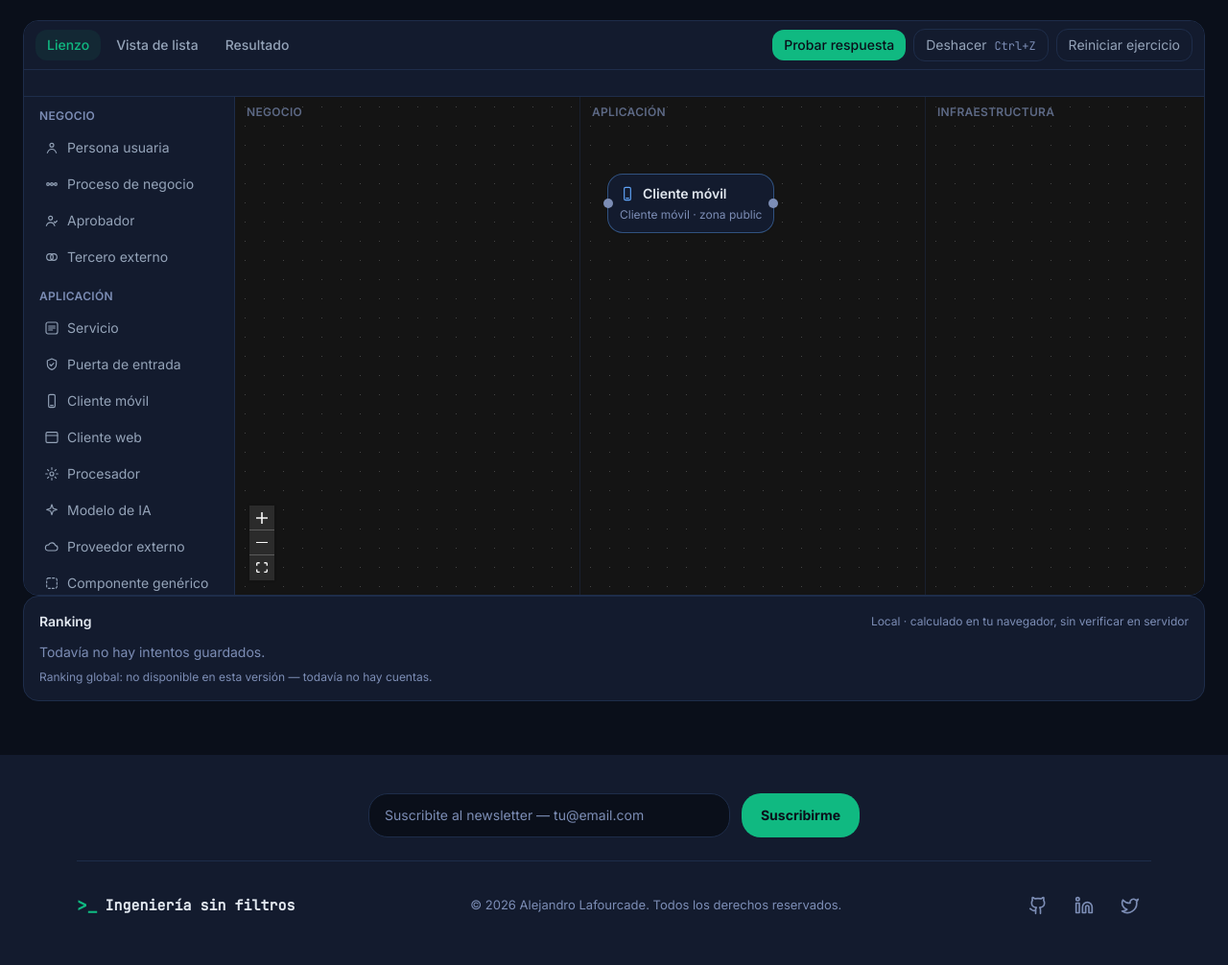
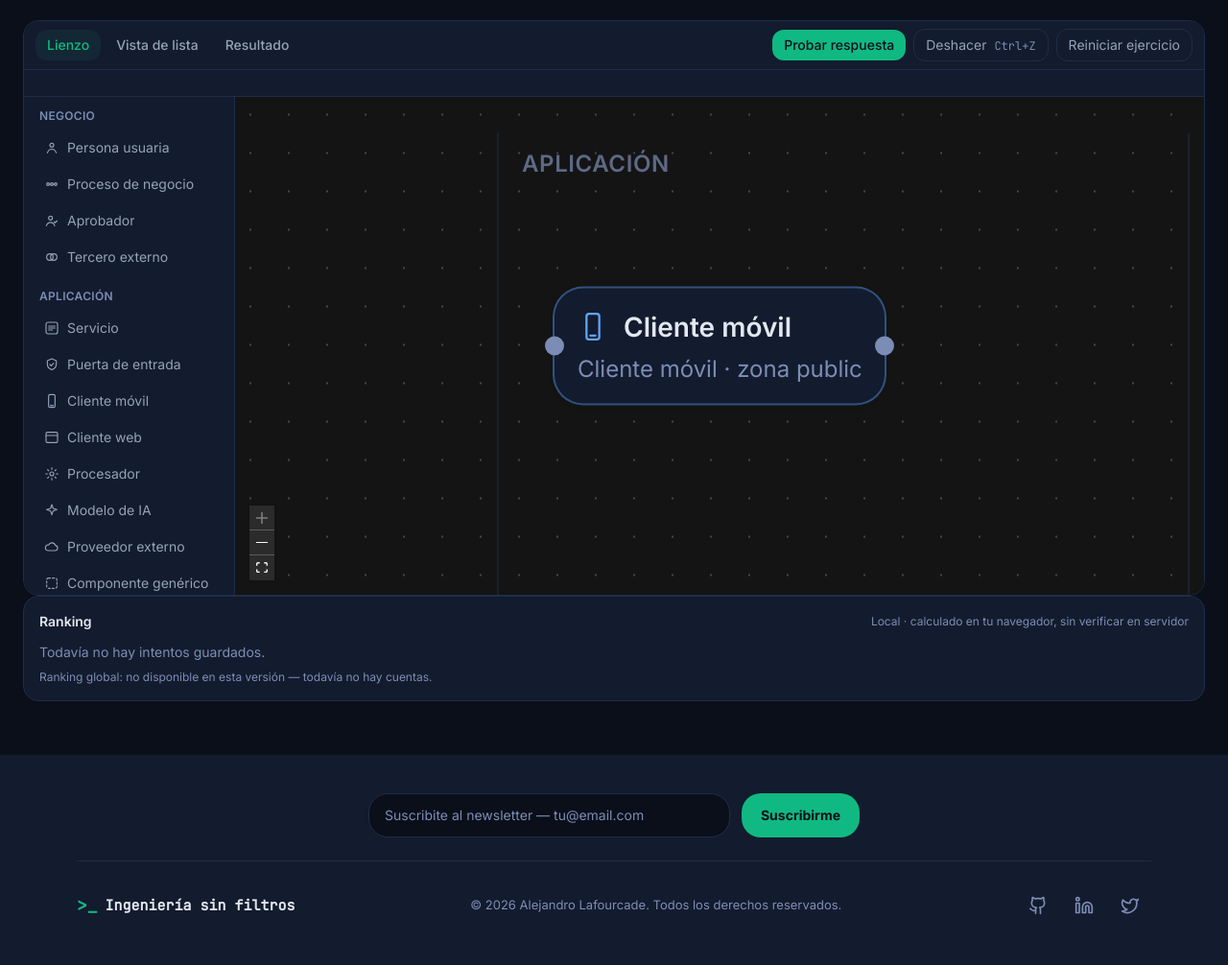
Before and after one commit to alafourcadev/personal-site, an Astro site: page /forja/4/calibration-el-cliente-nunca-habla-directo in a window 1280 px wide. Shown: the part 566-1572 px from the top of the page at 96% size. Built offline with nearby package versions, Linux system fonts and the light colour scheme; Astro itself is replaced by a stand-in of ours; some packages are replaced by stand-ins of ours.

Commit message:
feat(forja): the canvas frames its own content on open, reset and create
An exercise opened with the connection its own brief is about sitting
101px below the window's bottom edge — elementFromPoint returned nothing
there, so the finding the player just read about was neither visible nor
clickable until they discovered the fit-view control by accident. The
gesture itself was never broken; the framing was.

Two mechanisms, isolated by direct measurement: fitView() re-frames the
camera within the pane's own box (already sufficient once a newly created
component would land outside it); scrollIntoView() on mount and on reset
brings the pane itself on-screen when the exercise's brief pushes it below
the fold, which fitView alone cannot fix. Also drops the implicit,
uncoded page scroll a bare el.focus() triggers on an off-screen node,
which was fighting fitView's own pane-relative correction.

```diff
--- a/src/components/forja/canvas/ForjaCanvas.tsx
+++ b/src/components/forja/canvas/ForjaCanvas.tsx
@@ -33,6 +33,7 @@ import type { ComponentType, ConnectionVerdict, Finding, Layer } from '../../../
 import { projectEdges, projectNodes, type ForjaFlowEdge, type ForjaFlowNode } from '../../../lib/forja/canvas/project'
 import { bandForType, bandXRange, clampToBand } from '../../../lib/forja/canvas/bands'
 import { CANVAS_EDGE_STYLE_VARS } from '../../../lib/forja/canvas/edge-theme'
+import { isFullyVisible } from '../../../lib/forja/canvas/viewport-fit'
 import { useForjaStore } from '../../../lib/forja/store/useForjaStore'
 import { CATALOG_UI } from '../../../lib/forja/canvas/catalog-ui'
 import { PLAYER_COLORS, PLAYER_COLOR_ORDER } from '../../../lib/forja/canvas/player-colors'
@@ -103,7 +104,7 @@ function ForjaCanvasInner({ exercise }: ForjaCanvasInnerProps) {
     ),
   )
   const { store, design } = useForjaStore(initialDesign)
-  const { screenToFlowPosition } = useReactFlow()
+  const { screenToFlowPosition, fitView } = useReactFlow()
   const [selectedNodeIds, setSelectedNodeIds] = useState<Set<string>>(new Set())
   const [selectedEdgeIds, setSelectedEdgeIds] = useState<Set<string>>(new Set())
   const [view, setView] = useState<'canvas' | 'list' | 'result'>('canvas')
@@ -127,6 +128,11 @@ function ForjaCanvasInner({ exercise }: ForjaCanvasInnerProps) {
   // it (see the JSX below) is what keeps ContextMenu's `position: absolute`
   // contained to the playground's own box, never the site header.
   const containerRef = useRef<HTMLDivElement>(null)
+  // R1-I ("the canvas frames its own content"): the React Flow pane's own
+  // box — NOT containerRef, which also spans the toolbar/status bar above
+  // it — is what a node's rect is compared against to decide whether a
+  // just-created node landed somewhere the player can actually see.
+  const paneRef = useRef<HTMLDivElement>(null)
   // "Every panel that opens can be closed": closing the result panel
   // returns focus HERE, to the exact control that opened it.
   const submitButtonRef = useRef<HTMLButtonElement>(null)
@@ -190,15 +196,70 @@ function ForjaCanvasInner({ exercise }: ForjaCanvasInnerProps) {
     setEdges(projectEdges(design, selectedEdgeIds, errorEdgeIds, dimmedEdgeIds))
   }, [design, selectedEdgeIds, errorEdgeIds, dimmedEdgeIds])
 
+  // R1-I ("the canvas frames its own content"), scenario "a newly added
+  // component is brought into view": the same layout effect that already
+  // moves focus to a just-created/duplicated node (both go through
+  // pendingFocusId) also checks whether that node's real rendered rect
+  // fits inside the pane's own rect — nextCreatePosition/duplicateNode can
+  // place a node past the pane's visible bottom edge once enough siblings
+  // stack up in the same band. `fitView()` (the exact same instance method
+  // the "encuadrar" control already calls) re-frames every current node,
+  // never just the new one, so the rest of the design stays visible too.
+  //
+  // `{ preventScroll: true }` on the focus call is deliberate: a plain
+  // `el.focus()` on an element the browser considers off-screen triggers
+  // its OWN native scroll-into-view, at the PAGE level — a second, uncoded
+  // scroll mechanism racing the pane-relative `fitView()` right below it.
+  // Measured directly: without this, five rapid creates left the page
+  // scrolled to a page-level y of -143 (partially above the window) while
+  // fitView had already framed the content correctly relative to the pane,
+  // and the two corrections fought each other into a broken final state.
+  // `fitView()` (or, for a loaded exercise, the mount/reset scrollIntoView
+  // above) stays the single, deliberate mechanism for bringing content into
+  // view; focus should only ever move focus.
   useLayoutEffect(() => {
     if (!pendingFocusId.current) return
     const id = pendingFocusId.current
     const el = document.querySelector<HTMLElement>(`.react-flow__node[data-id="${id}"]`)
     if (el) {
-      el.focus()
+      el.focus({ preventScroll: true })
       pendingFocusId.current = null
+      const paneRect = paneRef.current?.getBoundingClientRect() ?? null
+      if (!isFullyVisible(el.getBoundingClientRect(), paneRect)) {
+        void fitView()
+      }
     }
-  }, [nodes])
+  }, [nodes, fitView])
+
+  // R1-I ("the canvas frames its own content"), the scenario that actually
+  // measures the defect: "GIVEN an exercise whose starting design is taller
+  // than the visible canvas ... every node and connection MUST be inside
+  // the visible canvas area." `fitView()` alone re-frames the CAMERA inside
+  // the pane's own box — it cannot fix the pane's own box sitting below the
+  // fold. Measured directly (production build, 1920x1080): the exercise
+  // brief above the canvas pushes the pane's own top to y≈795, so its lower
+  // edges (e.g. the connection the brief is literally about) land at
+  // y≈1249 — 169px past the window's bottom edge — with the CAMERA already
+  // fitted to the content and totally unchanged, because the content
+  // already fits comfortably inside the pane's own (729px) box; the pane
+  // itself is just positioned off-window by ordinary page layout. A plain
+  // `scrollIntoView()` on the playground's own root (not just the React
+  // Flow pane, so the toolbar/reset/submit controls land in view too) is
+  // what a player would otherwise have to do by hand — confirmed against
+  // the same measurement: it alone moves that edge from y≈1249 to y≈636.
+  // Reduced motion is already handled site-wide for every `scrollIntoView`
+  // call (BaseLayout.astro's own `@media (prefers-reduced-motion: reduce)`
+  // forces `scroll-behavior: auto`), so no extra branching is needed here.
+  useEffect(() => {
+    if (!exercise) return
+    containerRef.current?.scrollIntoView({ block: 'start' })
+    // Mount-once, deliberately: this is "when an exercise opens", not
+    // "whenever the exercise prop happens to be re-evaluated" — Astro's
+    // multi-page routing remounts this island fresh on every real
+    // navigation to a different exercise, which is the only time "opens"
+    // actually recurs.
+    // eslint-disable-next-line react-hooks/exhaustive-deps
+  }, [])
 
   const announceVerdict = useCallback((verdict: ConnectionVerdict) => {
     setStatus(verdict.ok ? '' : `Conexión rechazada: ${verdict.why ?? ''} ${verdict.consequence ?? ''}`.trim())
@@ -218,13 +279,21 @@ function ForjaCanvasInner({ exercise }: ForjaCanvasInnerProps) {
   // (free play has no startingDesign to reset to); a normal store commit,
   // so it stays undoable like every other mutation, and the existing
   // auto-persist effect below saves it as the new "volver y seguir" state.
+  // R1-I: "the same MUST hold after a reset" — re-frames the starting
+  // design exactly like the initial open does, unconditionally (never
+  // gated on whether anything actually landed off-screen): the same
+  // scrollIntoView() that brings the whole playground back on-screen, plus
+  // fitView() as the within-pane backstop for a starting design taller than
+  // the pane's own box.
   const handleReset = useCallback(() => {
     if (!exercise) return
     store.resetTo(exercise.startingDesign)
     setSelectedNodeIds(new Set())
     setSelectedEdgeIds(new Set())
     setStatus('Ejercicio reiniciado al diseño inicial.')
-  }, [store, exercise])
+    containerRef.current?.scrollIntoView({ block: 'start' })
+    void fitView()
+  }, [store, exercise, fitView])
 
   // R1-G requirement 6, "volver y seguir": persists the current design as a
   // draft (score: null — RK7, never a score) every time it actually changes,
@@ -691,11 +760,23 @@ function ForjaCanvasInner({ exercise }: ForjaCanvasInnerProps) {
           // to shrink below its content's intrinsic width, which is what
           // actually lets the fixed-width ResultPanel sidebar coexist with
           // it instead of overflowing the row.
-          <div className="min-w-0 flex-1" data-testid="forja-canvas">
+          <div ref={paneRef} className="min-w-0 flex-1" data-testid="forja-canvas">
             <ReactFlow
               nodes={nodes}
               edges={edges}
               nodeTypes={NODE_TYPES}
+              // R1-I: "when an exercise opens, the canvas MUST frame its
+              // starting design" — React Flow's own `fitView` prop fires
+              // exactly once, the first time `nodes` becomes non-empty AND
+              // measured (its internal `fitViewQueued && nodesInitialized`
+              // gate — see @xyflow/react's index.mjs), which is precisely
+              // the loaded exercise's starting design landing in `nodes`
+              // after the layout effect above runs. Scoped to `Boolean(
+              // exercise)` deliberately: free play's own empty-canvas start
+              // is untouched (design D8/PC8's empty-canvas hint, R1-D2), so
+              // this never changes free play's default zoom/pan for its
+              // very first player-created node.
+              fitView={Boolean(exercise)}
               onNodesChange={onNodesChange}
               onEdgesChange={onEdgesChange}
               onNodeDragStop={onNodeDragStop}
--- /dev/null
+++ b/src/lib/forja/canvas/viewport-fit.ts
@@ -0,0 +1,22 @@
+// R1-I ("the canvas frames its own content") — pure geometry only, no DOM,
+// no React Flow import. ForjaCanvas.tsx is the only caller, feeding it real
+// `getBoundingClientRect()` rectangles (both node and pane come from the
+// same viewport coordinate space, so a direct comparison is valid without
+// any unit conversion).
+export interface ScreenRect {
+  left: number
+  top: number
+  right: number
+  bottom: number
+}
+
+// Whether `inner` sits entirely inside `outer` — used to decide whether a
+// just-created node already landed somewhere the player can see, or whether
+// the camera needs to be refit so it does (spec "A newly added component is
+// brought into view"). A `null`/collapsed outer rect (the pane hasn't
+// measured yet) counts as "already visible": there is nothing to fit
+// against, and refusing to refit is the safe default over refitting blind.
+export function isFullyVisible(inner: ScreenRect, outer: ScreenRect | null): boolean {
+  if (!outer || outer.right <= outer.left || outer.bottom <= outer.top) return true
+  return inner.left >= outer.left && inner.top >= outer.top && inner.right <= outer.right && inner.bottom <= outer.bottom
+}
```
Also changed, not shown: tests/canvas/viewport-fit.test.ts (added, +35 -0 lines).
